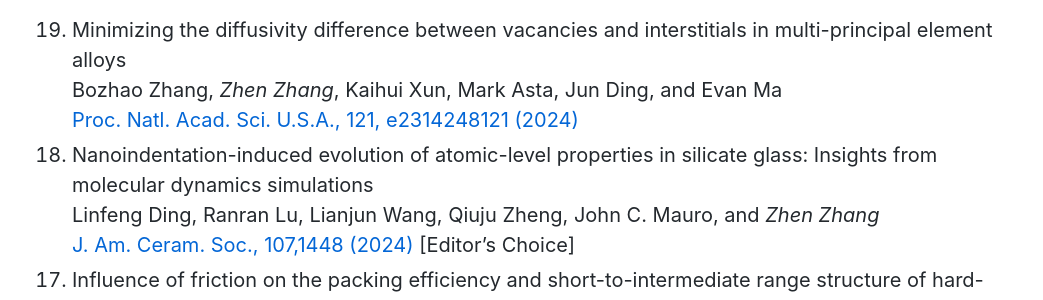
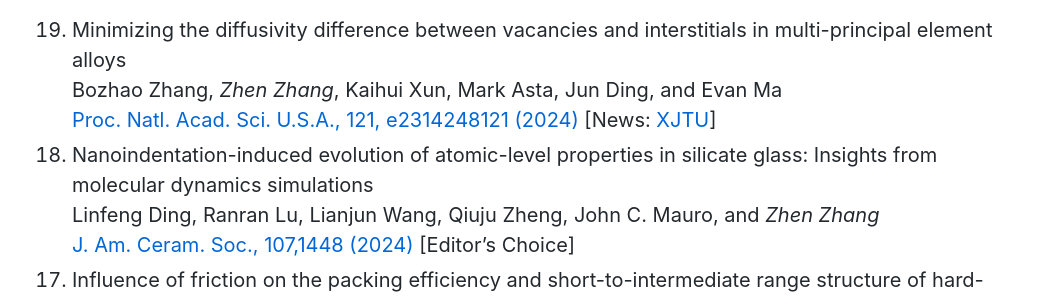
Before and after one commit to zhenzhang1991/zhenzhang1991.github.io, a Jekyll site: the page built from index.md, in a window 1280 px wide and 900 px high, scrolled down 5308 px. Shown: the part 152-452 px from the top of the window, without its empty margins (118-1161 px from the left). Built offline with Jekyll 4.4.1, drawn with Linux system fonts in a browser that asks for light colours; Markdown is read by kramdown in place of the engine named in the settings; comment, search, counter and statistics services are not loaded.

Commit message:
Update index.md

```diff
--- a/index.md
+++ b/index.md
@@ -91,7 +91,7 @@ Publication for more details:
 # Publications
 0. Minimizing the diffusivity difference between vacancies and interstitials in multi-­principal element alloys <br>
    Bozhao Zhang, *Zhen Zhang*, Kaihui Xun, Mark Asta, Jun Ding, and Evan Ma <br>
-   [Proc. Natl. Acad. Sci. U.S.A., 121, e2314248121 (2024)](docs/2024-zhangb-pnas.pdf)
+   [Proc. Natl. Acad. Sci. U.S.A., 121, e2314248121 (2024)](docs/2024-zhangb-pnas.pdf) [News: [XJTU](https://news.xjtu.edu.cn/info/1004/206163.htm)]
 0. Nanoindentation-induced evolution of atomic-level properties in silicate glass: Insights from molecular dynamics simulations <br>
    Linfeng Ding, Ranran Lu, Lianjun Wang, Qiuju Zheng, John C. Mauro, and *Zhen Zhang* <br>
    [J. Am. Ceram. Soc., 107,1448 (2024)](docs/2023-lu-jace.pdf) [Editor's Choice]
```
